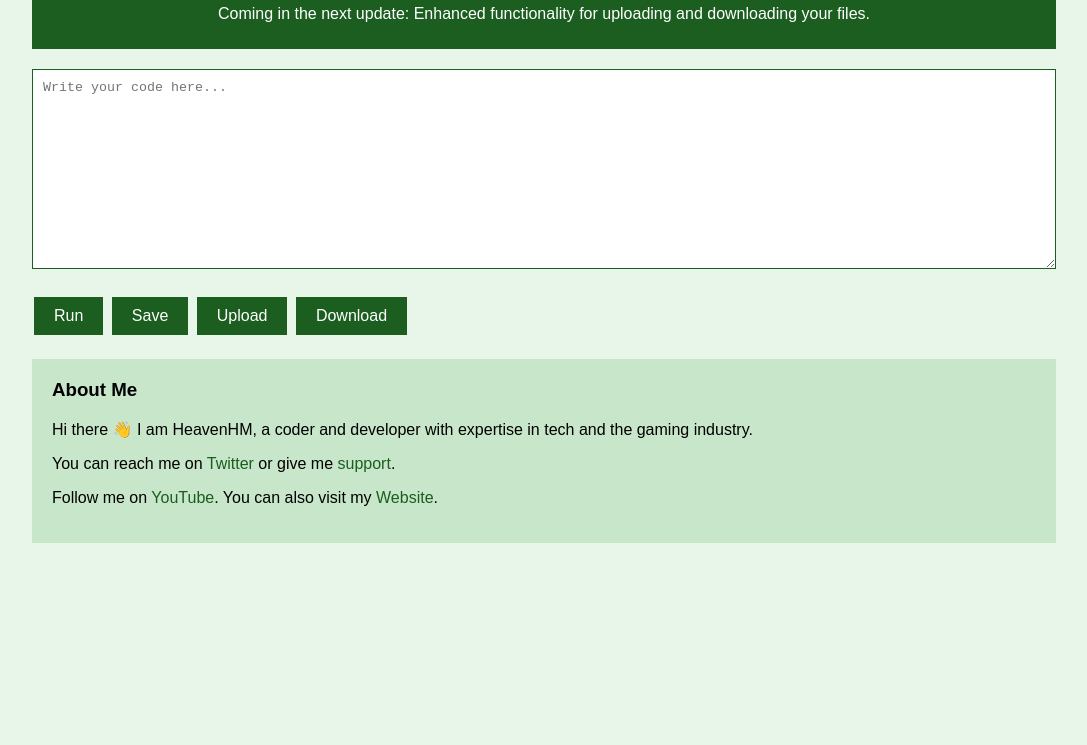
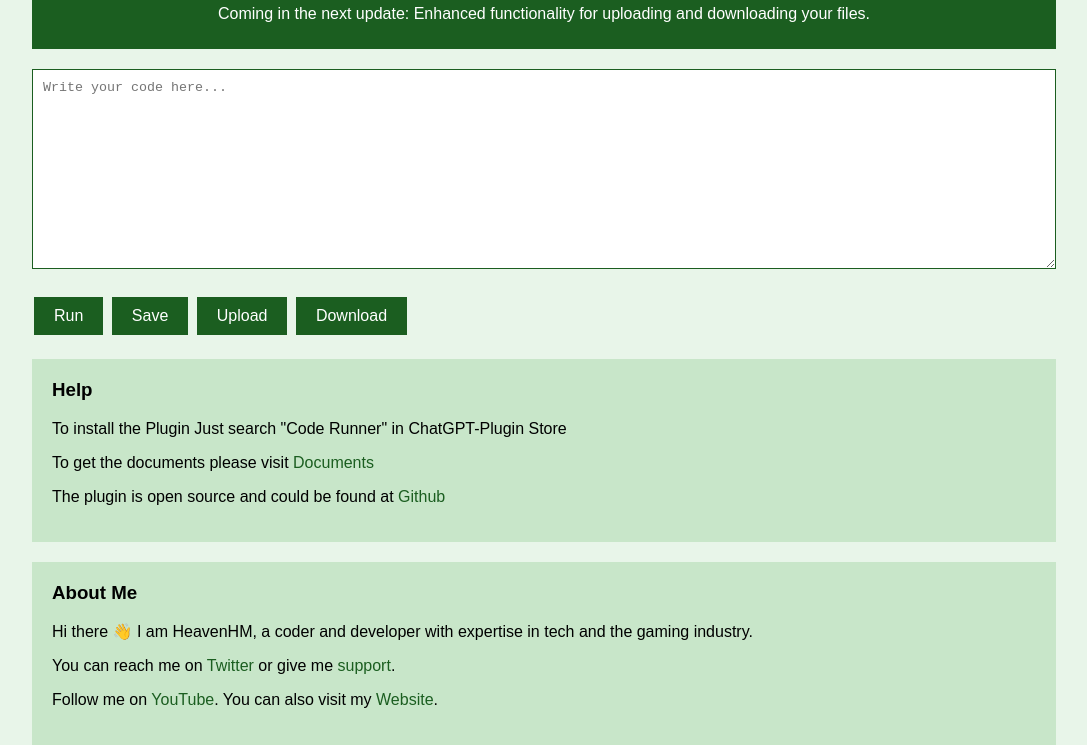
Before and after one commit to haseeb-heaven/coderunner-chatgpt, a plain HTML site: page templates/index.html in a window 1280 px wide. Shown: the part 106-851 px from the top of the page, without its empty margins (96-1183 px from the left). Before the commit the page ends 800 px from the top, so only its background shows below. Drawn offline with Linux system fonts and the light colour scheme; files that its build step writes are made by us from their sources; a script that the page names is missing.

Commit message:
Updated Index page for Help

```diff
--- a/templates/index.html
+++ b/templates/index.html
@@ -22,7 +22,12 @@
         <button class="btn" id="upload-button">Upload</button>
         <button class="btn" id="download-button">Download</button>
       </div>
-
+      <section>
+        <h3>Help</h3>
+        <p>To install the Plugin Just search "Code Runner" in ChatGPT-Plugin Store</p>
+        <p>To get the documents please visit <a href="https://code-runner-plugin.vercel.app/docs">Documents</a></p>
+        <p>The plugin is open source and could be found at <a href="https://github.com/haseeb-heaven/CodeRunner-Plugin">Github</a></p>
+      </section>
       <section>
         <h3>About Me</h3>
         <p>Hi there 👋 I am HeavenHM, a coder and developer with expertise in tech and the gaming industry.</p>
```
